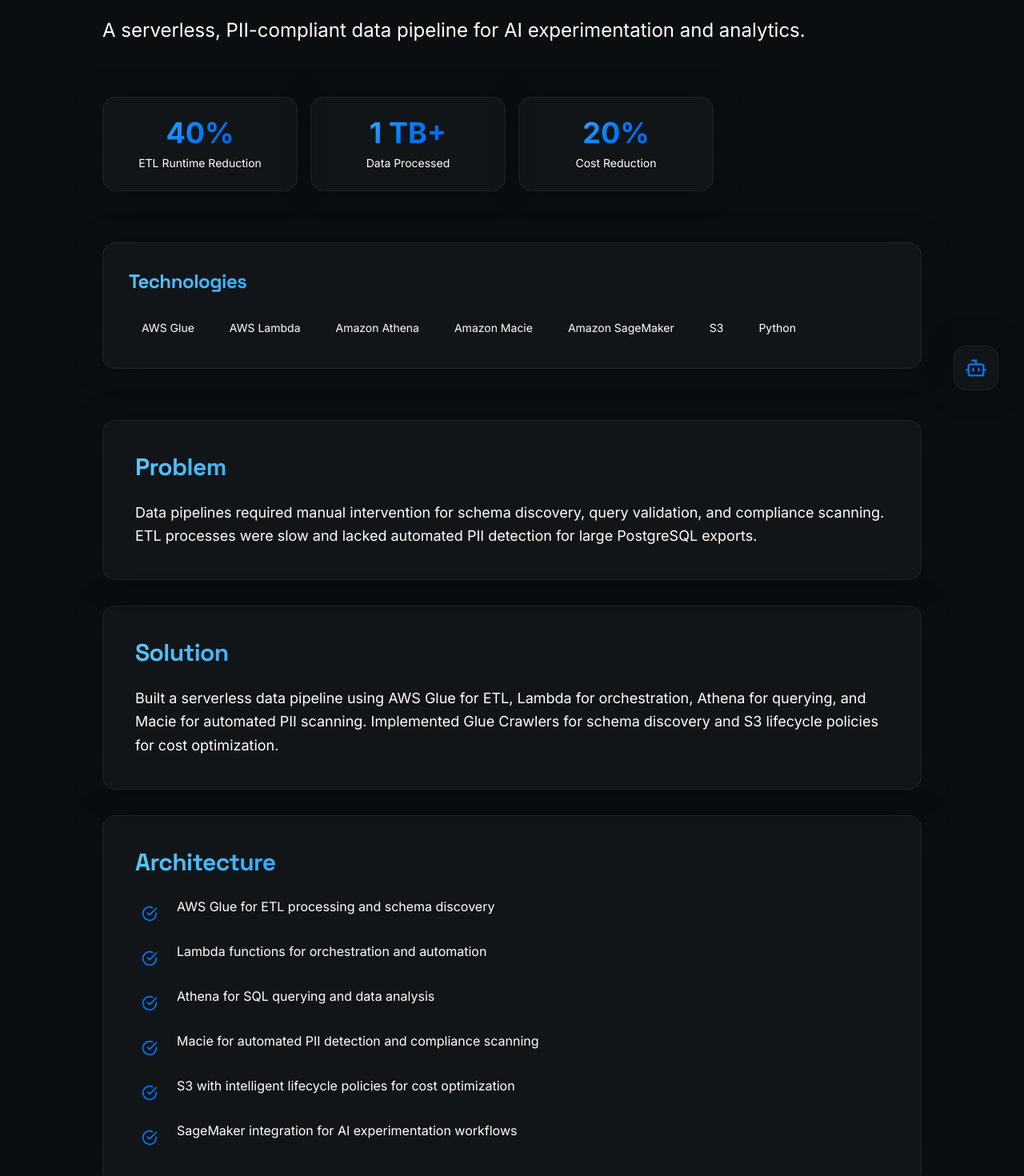
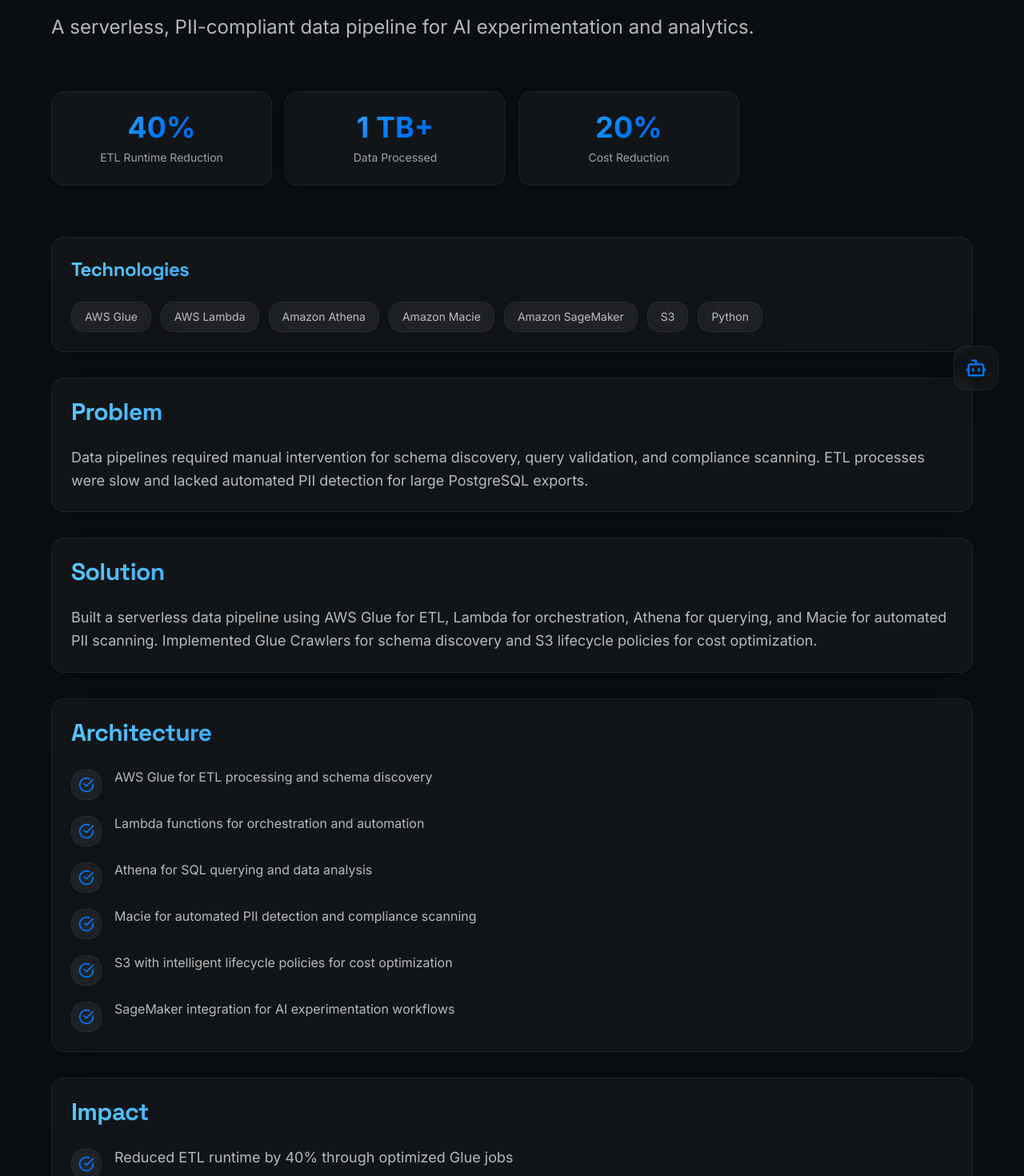
Before and after one commit to jmenzies722/shua-portfolio, a Next.js app: page /projects/ai-data-pipeline-automation in a window 1280 px wide. Shown: the part 280-1750 px from the top of the page at 80% size. Built offline with nearby package versions, Linux system fonts and the light colour scheme.

Commit message:
Remove About section from home page, keep only About page, ensure navigation works

```diff
--- a/app/page.tsx
+++ b/app/page.tsx
@@ -1,5 +1,4 @@
 import Hero from '@/components/Hero'
-import AboutPreview from '@/components/AboutPreview'
 import ExperiencePreview from '@/components/ExperiencePreview'
 import SkillsPreview from '@/components/SkillsPreview'
 import ProjectsPreview from '@/components/ProjectsPreview'
@@ -8,7 +7,6 @@
   return (
     <div className="relative overflow-x-hidden">
       <Hero />
-      <AboutPreview />
       <ExperiencePreview />
       <SkillsPreview />
       <ProjectsPreview />
--- a/components/BlogPostContent.tsx
+++ b/components/BlogPostContent.tsx
@@ -1,11 +1,7 @@
-'use client'
-
-import { motion } from 'framer-motion'
 import { ArrowLeft, Calendar, Clock } from 'lucide-react'
 import Link from 'next/link'
 import { BlogPost } from '@/types'
-import { format } from 'date-fns'
-import GlassCard from './GlassCard'
+import Card from './ui/Card'
 
 interface BlogPostContentProps {
   post: BlogPost
@@ -13,8 +9,8 @@
 
 export default function BlogPostContent({ post }: BlogPostContentProps) {
   return (
-    <div className="pt-32 pb-32 px-6 lg:px-8">
-      <div className="max-w-4xl mx-auto">
+    <section className="py-20 md:py-32">
+      <div className="container max-w-4xl">
         <Link
           href="/blog"
           className="inline-flex items-center gap-2 text-white/60 hover:text-white transition-colors mb-12"
@@ -23,13 +19,8 @@
           Back to Blog
         </Link>
 
-        <motion.div
-          initial={{ opacity: 0, y: 20 }}
-          animate={{ opacity: 1, y: 0 }}
-          transition={{ duration: 0.6 }}
-          className="mb-12"
-        >
-          <span className="inline-block px-4 py-2 bg-white/5 rounded-lg text-sm text-white/70 mb-6">
+        <div className="mb-12">
+          <span className="inline-block px-4 py-2 glass-card rounded-lg text-sm text-white/70 mb-6">
             {post.category}
           </span>
           <h1 className="text-5xl md:text-6xl lg:text-7xl font-display font-bold mb-6 gradient-text">
@@ -38,17 +29,17 @@
           <div className="flex items-center gap-6 text-white/50">
             <div className="flex items-center gap-2">
               <Calendar className="w-5 h-5" />
-              <span>{format(new Date(post.date), 'MMMM d, yyyy')}</span>
+              <span>{new Date(post.date).toLocaleDateString('en-US', { year: 'numeric', month: 'long', day: 'numeric' })}</span>
             </div>
             <div className="flex items-center gap-2">
               <Clock className="w-5 h-5" />
               <span>{post.readTime} read</span>
             </div>
           </div>
-        </motion.div>
+        </div>
 
-        <GlassCard delay={0.2}>
-          <div className="p-10 prose prose-invert max-w-none">
+        <Card>
+          <div className="prose prose-invert max-w-none">
             <p className="text-xl text-white/70 leading-relaxed mb-8">{post.description}</p>
             <div className="text-white/70 leading-relaxed">
               <p className="mb-6">
@@ -69,8 +60,8 @@
               </p>
             </div>
           </div>
-        </GlassCard>
+        </Card>
       </div>
-    </div>
+    </section>
   )
 }
--- a/components/ProjectCaseStudy.tsx
+++ b/components/ProjectCaseStudy.tsx
@@ -1,10 +1,7 @@
-'use client'
-
-import { motion } from 'framer-motion'
 import { ArrowLeft, CheckCircle } from 'lucide-react'
 import Link from 'next/link'
 import { Project } from '@/types'
-import GlassCard from './GlassCard'
+import Card from './ui/Card'
 
 interface ProjectCaseStudyProps {
   project: Project
@@ -12,109 +9,94 @@
 
 export default function ProjectCaseStudy({ project }: ProjectCaseStudyProps) {
   return (
-    <div className="pt-32 pb-32 px-6 lg:px-8">
-      <div className="max-w-5xl mx-auto">
+    <section className="py-20 md:py-32">
+      <div className="container max-w-5xl">
         <Link
           href="/projects"
-          className="inline-flex items-center gap-2 text-primary-60 hover:text-primary transition-colors mb-12"
+          className="inline-flex items-center gap-2 text-white/60 hover:text-white transition-colors mb-12"
         >
           <ArrowLeft className="w-5 h-5" />
           Back to Projects
         </Link>
 
-        <motion.div
-          initial={{ opacity: 0, y: 20 }}
-          animate={{ opacity: 1, y: 0 }}
-          transition={{ duration: 0.3 }}
-          className="mb-16"
-        >
+        <div className="mb-16">
           <h1 className="text-5xl md:text-6xl lg:text-7xl font-display font-bold mb-6 gradient-text">
             {project.title}
           </h1>
-          <p className="text-2xl text-primary-70 leading-relaxed">{project.description}</p>
-        </motion.div>
+          <p className="text-xl md:text-2xl text-white/70 leading-relaxed">{project.description}</p>
+        </div>
 
         {/* Metrics */}
         {project.metrics && (
           <div className="grid grid-cols-2 md:grid-cols-4 gap-4 mb-16">
             {project.metrics.map((metric, index) => (
-              <GlassCard key={metric.label} delay={index * 0.1}>
-                <div className="p-6 text-center">
+              <Card key={metric.label}>
+                <div className="text-center">
                   <div className="text-4xl font-bold gradient-text mb-2">{metric.value}</div>
-                  <div className="text-sm text-primary-60">{metric.label}</div>
+                  <div className="text-sm text-white/60">{metric.label}</div>
                 </div>
-              </GlassCard>
+              </Card>
             ))}
           </div>
         )}
 
         {/* Technologies */}
-        <GlassCard delay={0.2} className="mb-16">
-          <div className="p-8">
+        <Card className="mb-8">
           <h2 className="text-2xl font-bold mb-6 gradient-text">Technologies</h2>
           <div className="flex flex-wrap gap-3">
             {project.technologies.map((tech) => (
               <span
                 key={tech}
-                  className="px-4 py-2 glass-badge rounded-lg text-primary-70 text-sm"
+                className="px-4 py-2 glass-card rounded-lg text-white/70 text-sm"
               >
                 {tech}
               </span>
             ))}
           </div>
-          </div>
-        </GlassCard>
+        </Card>
 
         {/* Problem */}
-        <GlassCard delay={0.3} className="mb-8">
-          <div className="p-10">
+        <Card className="mb-8">
           <h2 className="text-3xl font-bold mb-6 gradient-text">Problem</h2>
-            <p className="text-primary-70 leading-relaxed text-lg">{project.problem}</p>
-          </div>
-        </GlassCard>
+          <p className="text-white/70 leading-relaxed text-lg">{project.problem}</p>
+        </Card>
 
         {/* Solution */}
-        <GlassCard delay={0.4} className="mb-8">
-          <div className="p-10">
+        <Card className="mb-8">
           <h2 className="text-3xl font-bold mb-6 gradient-text">Solution</h2>
-            <p className="text-primary-70 leading-relaxed text-lg">{project.solution}</p>
-          </div>
-        </GlassCard>
+          <p className="text-white/70 leading-relaxed text-lg">{project.solution}</p>
+        </Card>
 
         {/* Architecture */}
-        <GlassCard delay={0.5} className="mb-8">
-          <div className="p-10">
+        <Card className="mb-8">
           <h2 className="text-3xl font-bold mb-6 gradient-text">Architecture</h2>
           <div className="space-y-4">
             {project.architecture.map((item, index) => (
               <div key={index} className="flex items-start gap-4">
-                  <div className="p-2 glass-badge rounded-lg mt-1">
+                <div className="p-2 glass-card rounded-lg mt-1 flex-shrink-0">
                   <CheckCircle className="w-5 h-5 text-[#007AFF]" />
                 </div>
-                  <p className="text-primary-70 leading-relaxed flex-1">{item}</p>
+                <p className="text-white/70 leading-relaxed flex-1">{item}</p>
               </div>
             ))}
           </div>
-          </div>
-        </GlassCard>
+        </Card>
 
         {/* Impact */}
-        <GlassCard delay={0.6}>
-          <div className="p-10">
+        <Card>
           <h2 className="text-3xl font-bold mb-6 gradient-text">Impact</h2>
           <div className="space-y-4">
             {project.impact.map((item, index) => (
               <div key={index} className="flex items-start gap-4">
-                  <div className="p-2 bg-white/5 rounded-lg mt-1">
+                <div className="p-2 glass-card rounded-lg mt-1 flex-shrink-0">
                   <CheckCircle className="w-5 h-5 text-[#007AFF]" />
                 </div>
                 <p className="text-white/70 leading-relaxed flex-1 text-lg">{item}</p>
               </div>
             ))}
           </div>
+        </Card>
       </div>
-        </GlassCard>
-      </div>
-    </div>
+    </section>
   )
 }
```
Also changed, not shown: components/SideNav.tsx (+36 -92 lines), types/index.ts (+15 -33 lines). Lines whose indentation alone changed are shown as unchanged.
